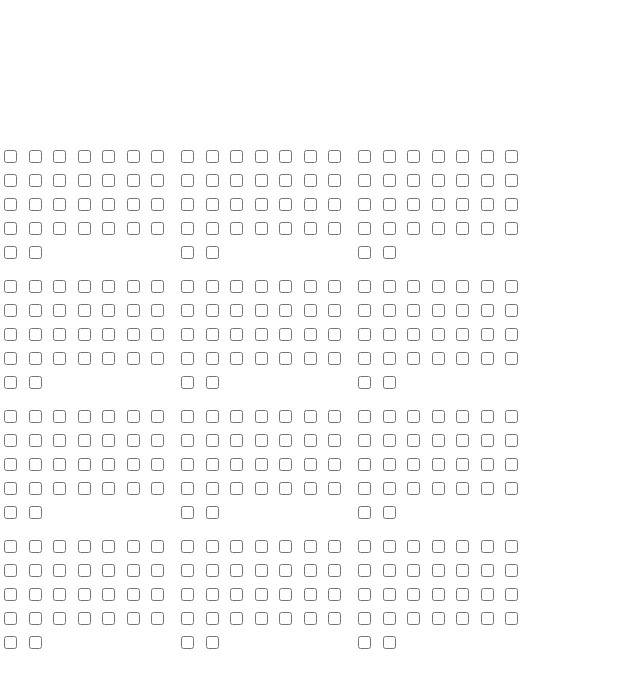
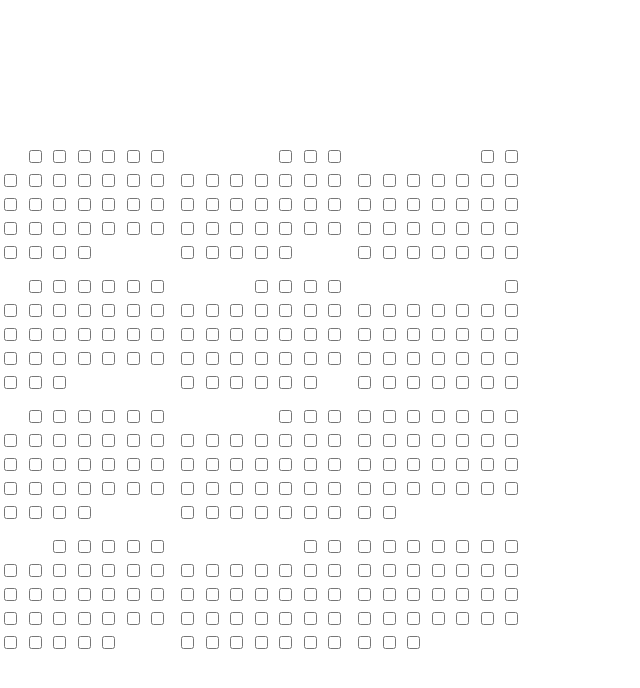
Before and after one commit to LucasOliveira332/league-of-habits, a React (Vite) app in the folder Client/LeagueOfHabits.Client/: page / in a window 1280 px wide. Shown: the top 688 px of the page, without its empty margins (0-640 px from the left). Built offline with nearby package versions, Linux system fonts and the light colour scheme.

Commit message:
fix: number of months starting with 1

```diff
--- a/Client/LeagueOfHabits.Client/src/App.tsx
+++ b/Client/LeagueOfHabits.Client/src/App.tsx
@@ -3,8 +3,7 @@ import './App.css';
 
 function MonthCheckBox({ monthNumber }: { monthNumber: number }) {
   const week = Array.from({ length: 35 }, (_, index) => index + 1);
-  const date = new Date(2024, monthNumber, 0);
-  const initialDate = date.getDay() !== 6 ? date.getDay() + 1 : 0;
+  const initialDate = new Date(2024, monthNumber).getDay();
   const finalDate = new Date(2024, monthNumber + 1, 0).getDate() + initialDate;
 
   return (
@@ -41,14 +40,14 @@ function MonthCheckBox({ monthNumber }: { monthNumber: number }) {
 }
 
 const RenderCheckBox = () => {
-  const months = Array.from({ length: 12 }, (_, index) => index + 1);
+  const months = Array.from({ length: 12 }, (_, index) => index);
 
   return (
     <>
       <div className="checkbox-months">
-        {months.map((month) => (
-          <MonthCheckBox monthNumber={8} />
-        ))}
+        {months.map((month) => {
+          return <MonthCheckBox monthNumber={month} />;
+        })}
       </div>
     </>
   );
```
